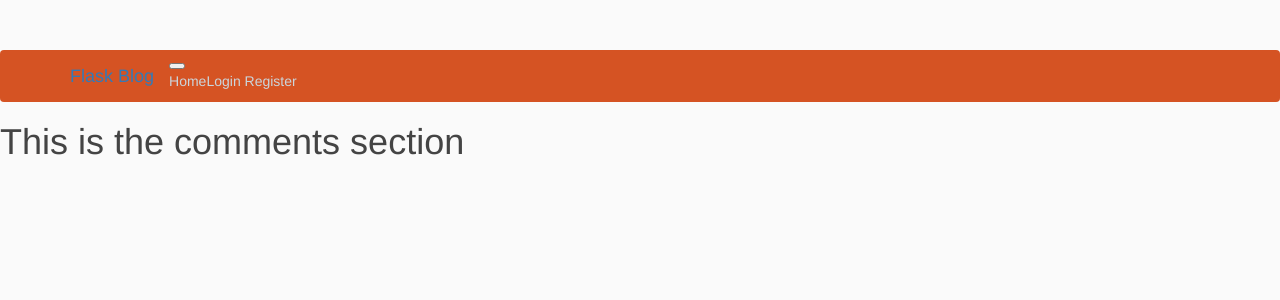
After one commit to vsidera/MyBlog, a Flask app: page /comments in a window 1280 px wide. The commit adds this page. Shown: the top 300 px of the page. Run offline with Flask 2, Linux system fonts and the light colour scheme; data that the repository does not hold is empty; some libraries are stand-ins or nearby versions.

Commit message:
add comments.html

```diff
--- a/app/routes.py
+++ b/app/routes.py
@@ -135,3 +135,8 @@ def delete_post(post_id):
     db.session.commit()
     flash('Your post has been deleted!', 'success')
     return redirect(url_for('home'))
+
+@app.route("/comments")
+def comments():
+    comments = Comments.query.all()
+    return render_template('comments.html',comments=comments)
--- /dev/null
+++ b/app/templates/comments.html
@@ -0,0 +1,4 @@
+{% extends "base.html" %}
+{% block content %}
+  <h1>This is the comments section</h1>
+{% endblock content %}
--- a/app/templates/home.html
+++ b/app/templates/home.html
@@ -10,7 +10,7 @@
             </div>
             <h2><a class="article-title" href="{{ url_for('post', post_id=post.id) }}">{{ post.title }}</a></h2>
             <p class="article-content">{{ post.content }}</p>
-            <h4><a class="article-content" href="{{ url_for('post', post_id=post.id) }}">comment</a></h4>
+            <h6><a class="article-content" href="{{ url_for('post', post_id=post.id) }}">view blog</a></h6>
           </div>
         </article>
     {% endfor %}
--- a/app/templates/post.html
+++ b/app/templates/post.html
@@ -3,6 +3,8 @@
   <article class="media content-section">
     <img class="rounded-circle article-img" src="{{ url_for('static', filename='profile_pics/' + post.author.image_file) }}">
     <div class="media-body">
+        <h2 class="article-title">{{ post.title }}</h2>
+        <p class="article-content">{{ post.content }}</p>
       <div class="article-metadata">
         <a class="mr-2" href="#">{{ post.author.username }}</a>
         <small class="text-muted">{{ post.date_posted.strftime('%Y-%m-%d') }}</small>
@@ -12,9 +14,9 @@
             <button type="button" class="btn btn-danger btn-sm m-1" data-toggle="modal" data-target="#deleteModal">Delete</button>
           </div>
         {% endif %}
+        <a class="btn btn-secondary btn-sm mt-1 mb-1" href="{{ url_for('comments') }}">comment</a>
       </div>
-      <h2 class="article-title">{{ post.title }}</h2>
-      <p class="article-content">{{ post.content }}</p>
+
     </div>
   </article>
   <!-- Modal -->
```
